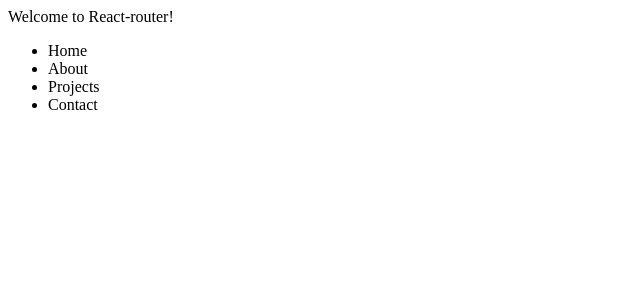
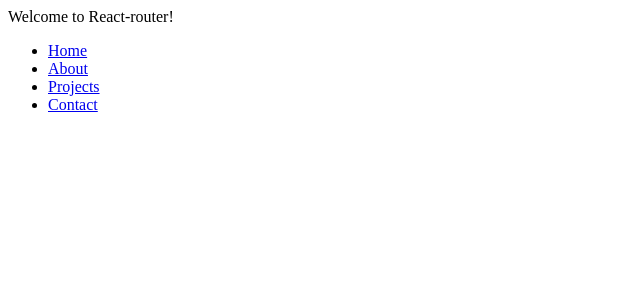
Before and after one commit to juiceghost/route-trainer, a React (Create React App) app: page / in a window 1280 px wide. Shown: the top 300 px of the page, without its empty margins (0-640 px from the left). Built offline with nearby package versions, Linux system fonts and the light colour scheme.

Commit message:
Added Router and Links

```diff
--- a/package.json
+++ b/package.json
@@ -8,6 +8,7 @@
     "@testing-library/user-event": "^12.1.10",
     "react": "^17.0.1",
     "react-dom": "^17.0.1",
+    "react-router-dom": "^5.2.0",
     "react-scripts": "4.0.1",
     "web-vitals": "^0.2.4"
   },
--- a/src/App.js
+++ b/src/App.js
@@ -1,12 +1,13 @@
 import Navigation from './Navigation';
+import { BrowserRouter as Router } from 'react-router-dom';
 
 function App() {
     return (
-        <>
-        <div>Welcome to React-router!</div>
-        <Navigation />
-        </>
-        );
+        <Router>
+            <div>Welcome to React-router!</div>
+            <Navigation />
+        </Router>
+    );
 }
 
 export default App;
--- a/src/Navigation.js
+++ b/src/Navigation.js
@@ -1,11 +1,23 @@
+import { Link } from 'react-router-dom';
+
 function Navigation() {
     return (
-        <ul>
-            <li>Home</li>
-            <li>About</li>
-            <li>Projects</li>
-            <li>Contact</li>
-        </ul>
+        <nav>
+            <ul>
+                <li>
+                    <Link to="/">Home</Link>
+                </li>
+                <li>
+                    <Link to="/about">About</Link>
+                </li>
+                <li>
+                    <Link to="/projects">Projects</Link>
+                </li>
+                <li>
+                    <Link to="/contact">Contact</Link>
+                </li>
+            </ul>
+        </nav>
     );
 }
 
```
Also changed, not shown: 2 other files (tests, documents, lock files or other folders).
